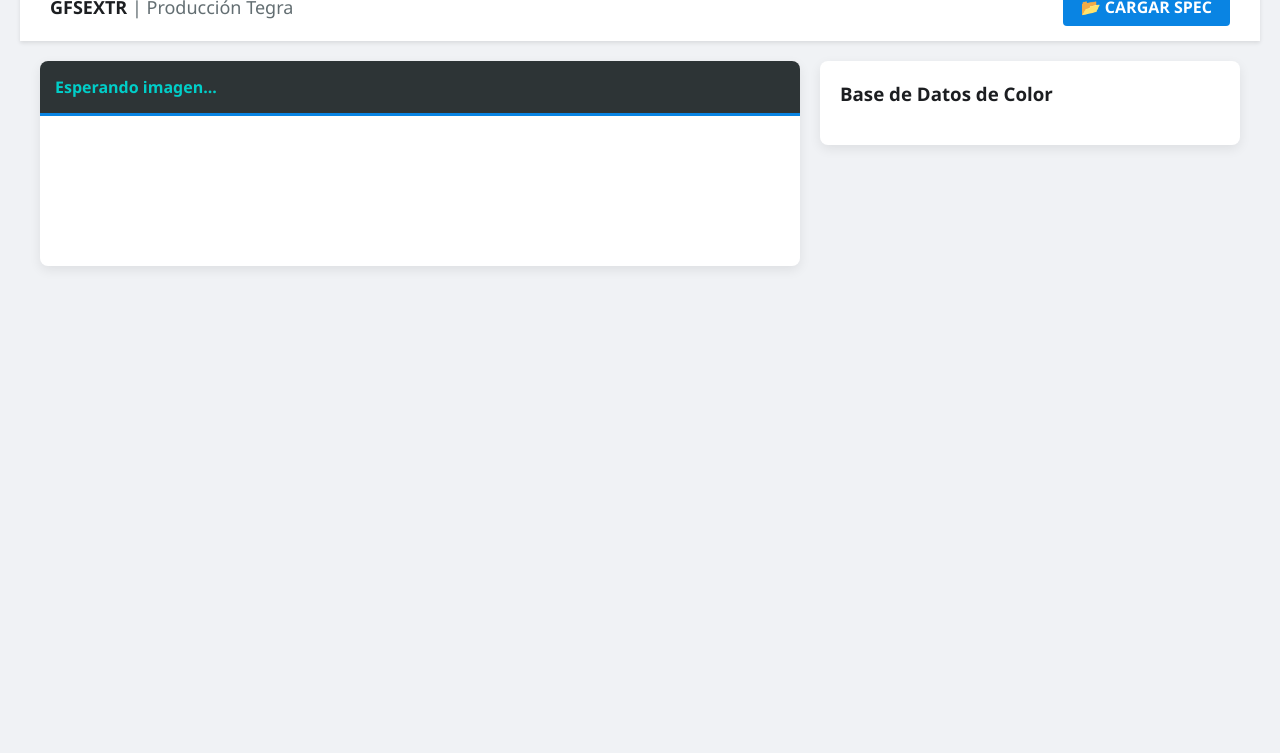
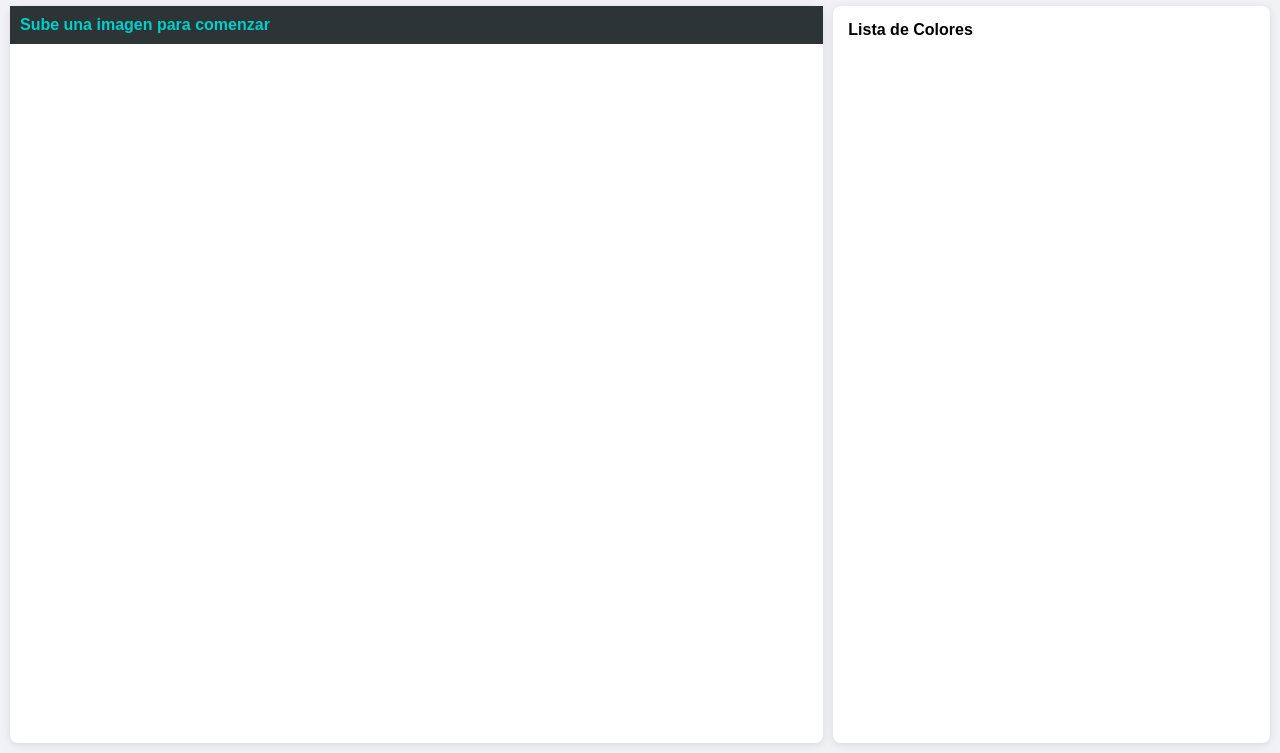
Before and after one commit to veleztegra-create/GFSEXTR, a plain HTML site: page index.html in a window 1280 px wide. Shown: the part 47-800 px from the top of the page. Drawn offline with Linux system fonts and the light colour scheme.

Commit message:
Refactor index.html layout and styles

```diff
--- a/index.html
+++ b/index.html
@@ -2,101 +2,48 @@
 <html lang="es">
 <head>
     <meta charset="UTF-8">
-    <meta name="viewport" content="width=device-width, initial-scale=1.0">
-    <title>GFSEXTR | Tegra Serigrafía</title>
+    <title>GFSEXTR | Tegra Pro</title>
     <style>
-        body { font-family: 'Segoe UI', sans-serif; padding: 20px; background-color: #f0f2f5; color: #1c1e21; margin: 0; }
-        .header { display: flex; align-items: center; justify-content: space-between; padding: 15px 30px; background: #fff; box-shadow: 0 2px 4px rgba(0,0,0,0.1); }
+        body { font-family: sans-serif; margin: 0; background: #f0f2f5; display: flex; flex-direction: column; height: 100vh; }
+        .header { background: #fff; padding: 10px 20px; display: flex; justify-content: space-between; align-items: center; border-bottom: 1px solid #ddd; }
+        .main { display: flex; flex: 1; overflow: hidden; gap: 10px; padding: 10px; }
 
-        .main-layout { display: flex; gap: 20px; padding: 20px; align-items: flex-start; }
+        .canvas-area { flex: 2; background: #fff; border-radius: 8px; display: flex; flex-direction: column; box-shadow: 0 2px 10px rgba(0,0,0,0.1); }
+        #statusBar { padding: 10px; background: #2d3436; color: #00cec9; font-weight: bold; }
+        .scroll-box { overflow: auto; flex: 1; }
 
-        /* Visor de Imagen */
-        .canvas-wrapper {
-            flex: 2;
-            background: #fff;
-            border-radius: 8px;
-            box-shadow: 0 4px 12px rgba(0,0,0,0.08);
-            overflow: hidden;
-        }
+        .editor-area { flex: 1; background: #fff; border-radius: 8px; padding: 15px; display: flex; flex-direction: column; box-shadow: 0 2px 10px rgba(0,0,0,0.1); }
+        .row-item { display: flex; align-items: center; gap: 8px; padding: 10px 0; border-bottom: 1px solid #eee; }
 
-        #statusBar {
-            padding: 15px;
-            background: #2d3436;
-            color: #00cec9;
-            font-weight: bold;
-            border-bottom: 3px solid #0984e3;
-        }
-
-        .canvas-container { overflow: auto; max-height: 75vh; position: relative; }
-        #imgCanvas { cursor: crosshair; display: block; }
-
-        /* Panel de Control */
-        .editor-panel {
-            flex: 1;
-            background: #fff;
-            padding: 20px;
-            border-radius: 8px;
-            box-shadow: 0 4px 12px rgba(0,0,0,0.08);
-            position: sticky;
-            top: 20px;
-        }
-
-        .row-item {
-            display: flex;
-            align-items: center;
-            gap: 10px;
-            padding: 12px;
-            border-bottom: 1px solid #eee;
-        }
-
-        .color-preview { width: 30px; height: 30px; border-radius: 50%; border: 1px solid #ddd; flex-shrink: 0; }
-
-        /* Badges de Serigrafía */
-        .badge { padding: 4px 10px; border-radius: 4px; font-size: 11px; font-weight: bold; white-space: nowrap; }
-        .base-true { background: #ffeaa7; color: #d35400; border: 1px solid #fab1a0; }
+        .color-preview { width: 24px; height: 24px; border-radius: 4px; border: 1px solid #ccc; flex-shrink: 0; }
+        .text-input { flex: 1; padding: 6px; border: 1px solid #ddd; border-radius: 4px; font-size: 13px; }
+        .badge { font-size: 10px; padding: 4px 8px; border-radius: 4px; font-weight: bold; white-space: nowrap; }
+        .base-true { background: #ffeaa7; color: #d35400; }
         .base-false { background: #55efc4; color: #00b894; }
 
-        input { padding: 8px; border: 1px solid #ddd; border-radius: 4px; }
-        .text-input { flex-grow: 1; font-size: 13px; }
-
-        .btn { width: 100%; padding: 12px; border: none; border-radius: 6px; font-weight: bold; cursor: pointer; transition: 0.2s; }
-        .btn-download { background: #0984e3; color: white; margin-top: 15px; }
-        .btn-download:hover { background: #074b83; }
-
-        pre { background: #2d3436; color: #fab1a0; padding: 10px; border-radius: 4px; font-size: 11px; margin-top: 15px; max-height: 150px; overflow: auto; }
+        .delete-btn { background: #ff7675; color: white; border: none; border-radius: 4px; padding: 4px 8px; cursor: pointer; }
+        .download-btn { background: #0984e3; color: white; border: none; width: 100%; padding: 12px; border-radius: 6px; font-weight: bold; cursor: pointer; margin-top: 10px; }
     </style>
     <script src="https://cdn.jsdelivr.net/npm/tesseract.js@4/dist/tesseract.min.js"></script>
 </head>
 <body>
-
     <div class="header">
-        <h2 style="margin:0; font-size:18px;">GFSEXTR <span style="font-weight:normal; color:#636e72;">| Producción Tegra</span></h2>
-        <label for="imageUpload" style="cursor:pointer; background:#0984e3; color:white; padding:8px 18px; border-radius:4px; font-weight:bold;">
-            📂 CARGAR SPEC
-        </label>
-        <input type="file" id="imageUpload" accept="image/*" style="display:none;">
+        <h3 style="margin:0">GFSEXTR</h3>
+        <input type="file" id="imageUpload" accept="image/*">
     </div>
-
-    <div class="main-layout">
-        <div class="canvas-wrapper">
-            <div id="statusBar">Esperando imagen...</div>
-            <div class="canvas-container">
-                <canvas id="imgCanvas"></canvas>
-            </div>
+    <div class="main">
+        <div class="canvas-area">
+            <div id="statusBar">Sube una imagen para comenzar</div>
+            <div class="scroll-box"><canvas id="imgCanvas"></canvas></div>
         </div>
-
-        <div class="editor-panel">
-            <h3 style="margin-top:0;">Base de Datos de Color</h3>
-            <div id="dataRows" style="max-height: 50vh; overflow-y: auto;">
-                </div>
-
-            <div id="dbControls" style="display:none;">
-                <button id="downloadDb" class="btn btn-download">📥 GUARDAR BASE DE DATOS (.JSON)</button>
-                <pre id="jsonPreview"></pre>
+        <div class="editor-area">
+            <h4 style="margin:0 0 10px 0">Lista de Colores</h4>
+            <div id="dataRows" style="overflow:auto; flex:1"></div>
+            <div id="dbControls" style="display:none">
+                <button id="downloadDb" class="download-btn">📥 DESCARGAR JSON</button>
             </div>
         </div>
     </div>
-
     <script src="app.js"></script>
 </body>
 </html>
```
